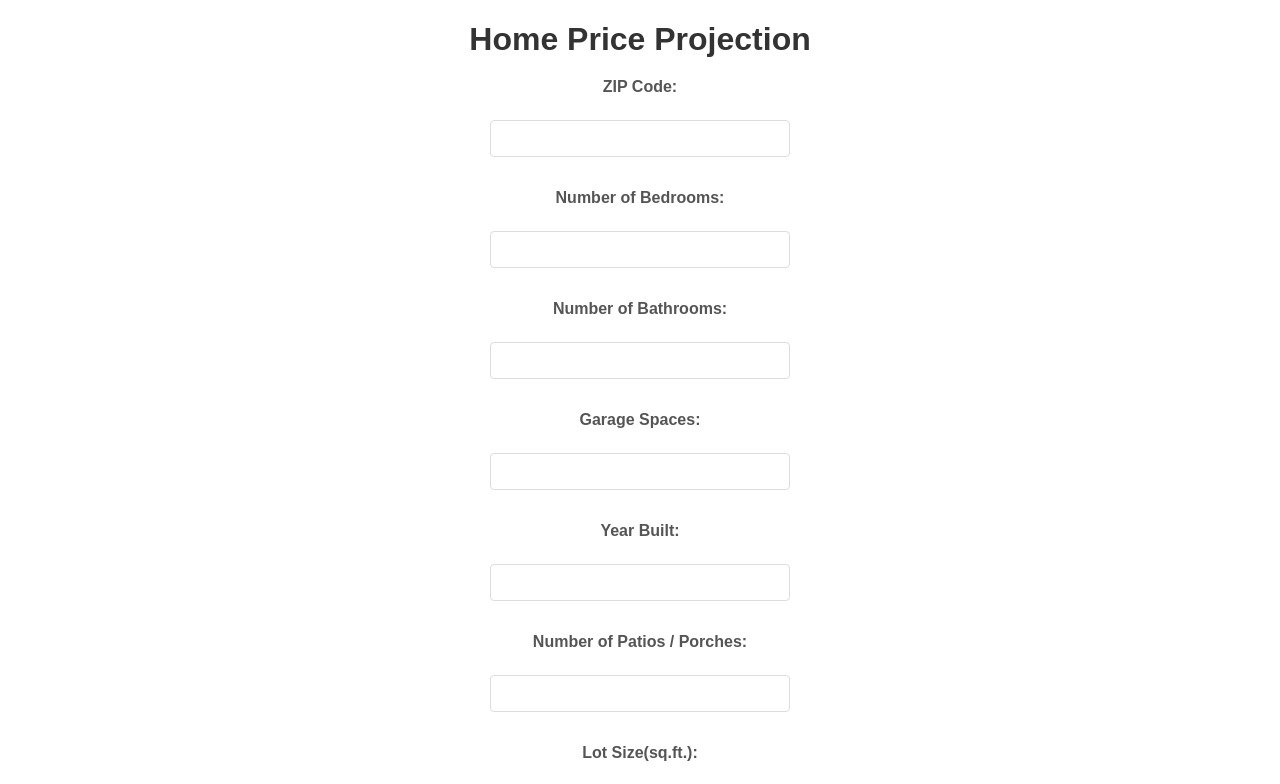
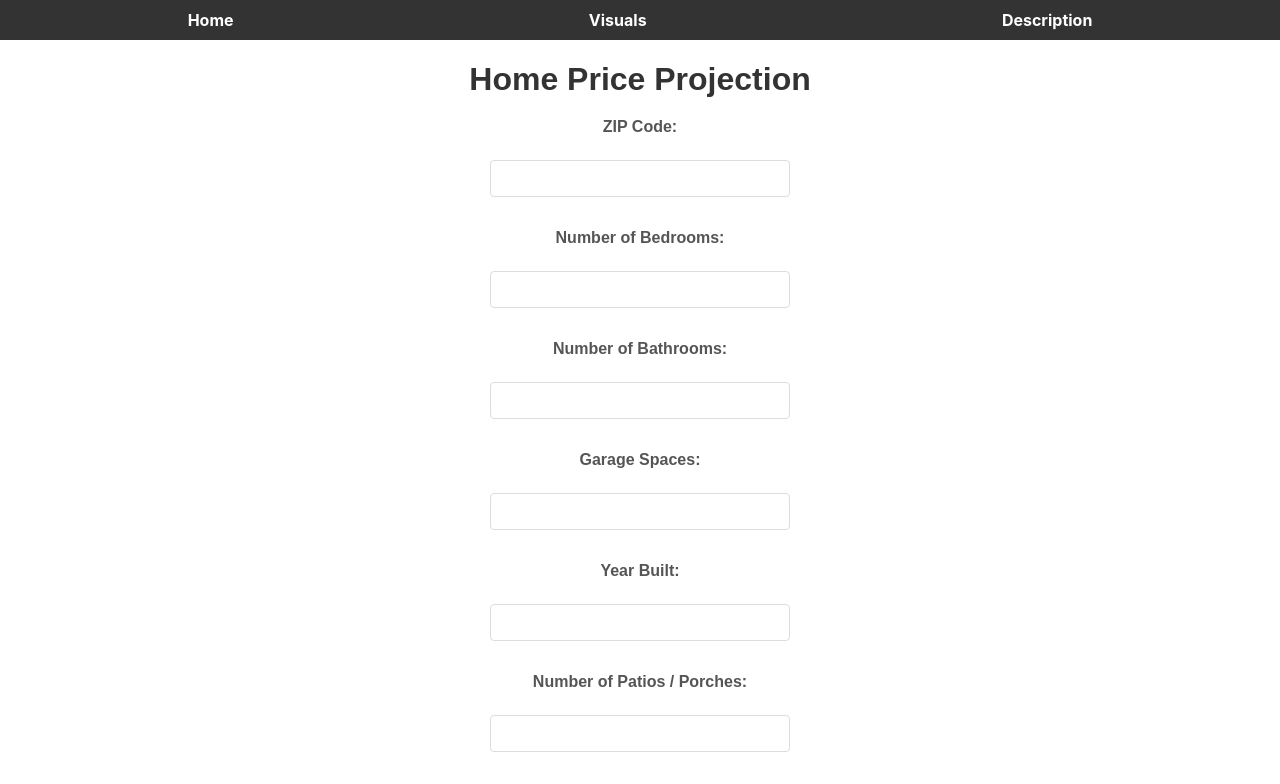
Before and after one commit to calebkress/house-price-prediction, a React (Create React App) app: page / in a window 1280 px wide. Shown: the top 784 px of the page. Built offline with nearby package versions, Linux system fonts and the light colour scheme.

Commit message:
app.js added

```diff
--- a/src/App.js
+++ b/src/App.js
@@ -1,7 +1,9 @@
 import React from 'react';
-import { BrowserRouter, Route, Routes } from 'react-router-dom';
+import { BrowserRouter as Router, Route, Routes } from 'react-router-dom';
 import './App.css';
 import Home from './Home';
+import Navigation from './Navigation';
+
 
 
 function App() {
@@ -10,13 +12,15 @@ function App() {
     // Longterm we'll need links for the various segments we're implementing
     // It may make sense for some Routes to occur on the same page, e.g.
     // having the visualizations render once the user clicks "Calculate"
-    <BrowserRouter>
+        <Router>
           <div className="appDiv">
+            <Navigation />
+
             <Routes>
               <Route path="/" element={<Home />} />
             </Routes>
           </div>
-    </BrowserRouter>
+        </Router>
       );
     }
 
```
Lines whose indentation alone changed are shown as unchanged.
